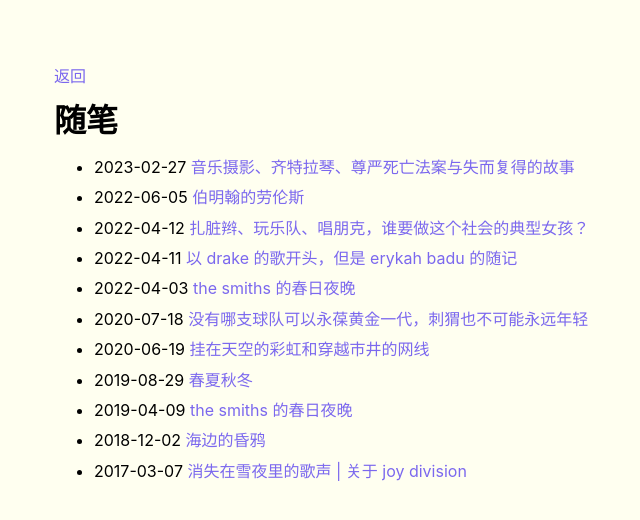
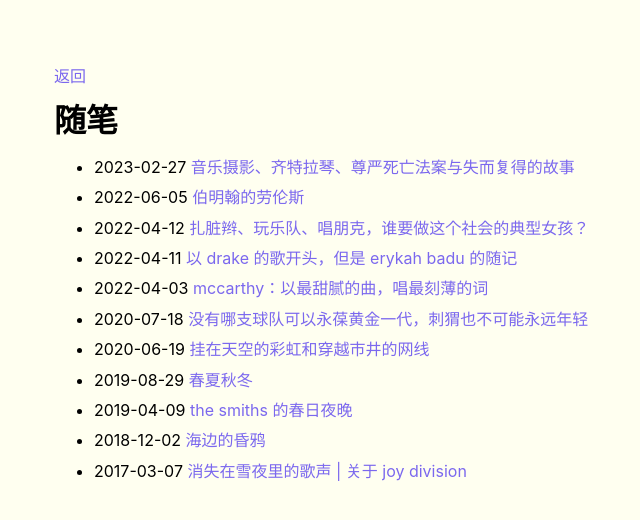
Before and after one commit to salingerlin/salingerlin.github.io, a Jekyll site: the page built from essay-archive.md, in a window 1280 px wide. Shown: the top 520 px of the page, without its empty margins (266-906 px from the left). Built offline with Jekyll 4.4.1, drawn with Linux system fonts in a browser that asks for light colours.

Commit message:
Update 2022-04-03-the story of mccarthy.md

```diff
--- a/_posts/2022-04-03-the story of mccarthy.md
+++ b/_posts/2022-04-03-the story of mccarthy.md
@@ -1,6 +1,6 @@
 ---
 layout: post
-title: The Smiths 的春日夜晚
+title: McCarthy：以最甜腻的曲，唱最刻薄的词
 category: 随笔
 ---
 
```
